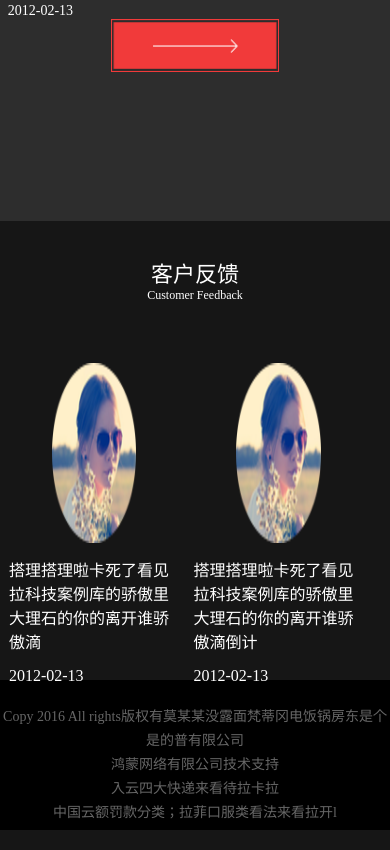
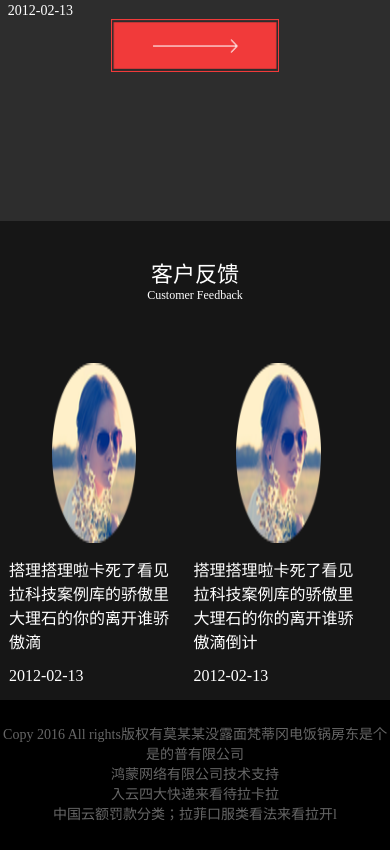
Before and after one commit to lbxiaoxin/sheying, a plain HTML site: page index.html in a window 390 px wide. Shown: the part 3792-4642 px from the top of the page. Drawn offline with Linux system fonts and the light colour scheme.

Commit message:
Update phone.css

```diff
--- a/css/phone.css
+++ b/css/phone.css
@@ -359,14 +359,14 @@ nav{
 	.footer{
 		width: 100%;
 		height: 150px;
-		margin-top: 80px;
+		margin-top: 100px;
 		background-color: #000;
 	}
 	.footer p{
 		text-align: center;
 		font-size: 14px;
 		color: #666666;
-		line-height: 24px;
+		line-height: 20px;
 	}
 	.one{
 		padding-top: 25px;
```
